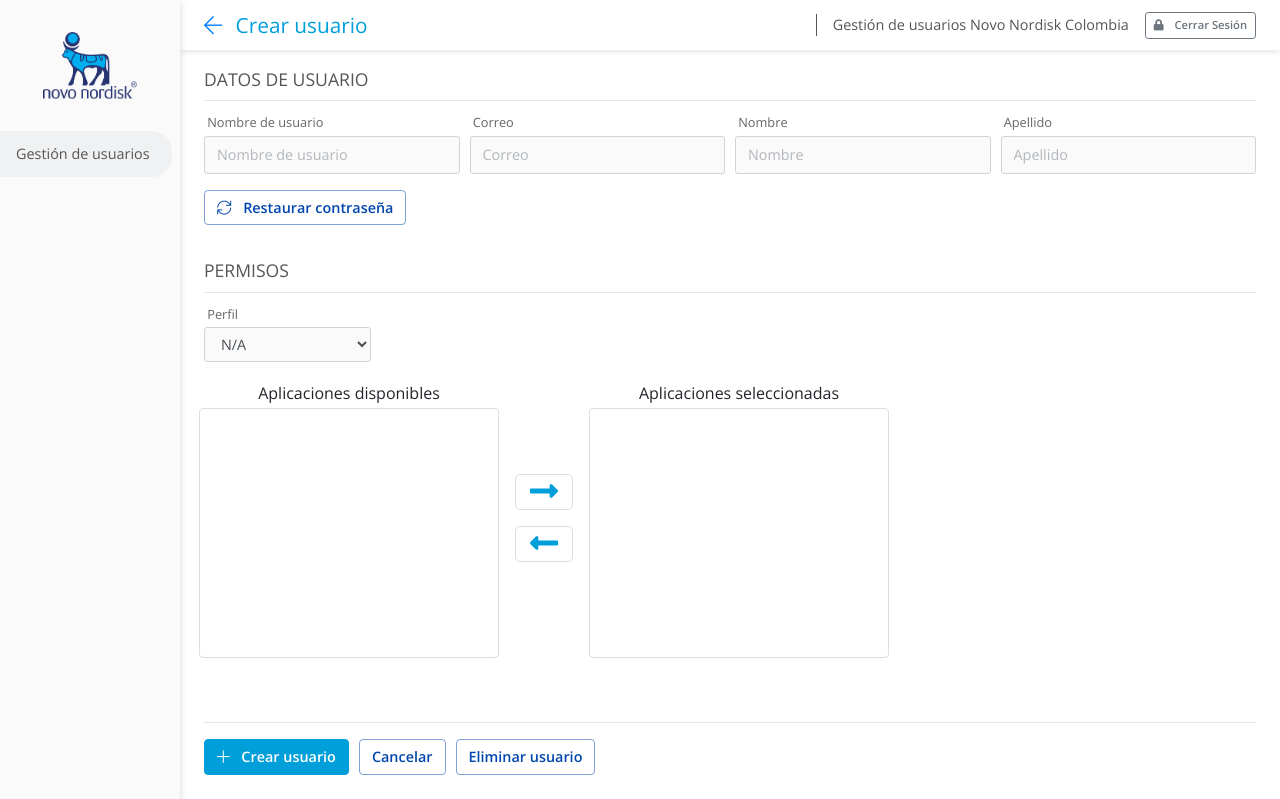
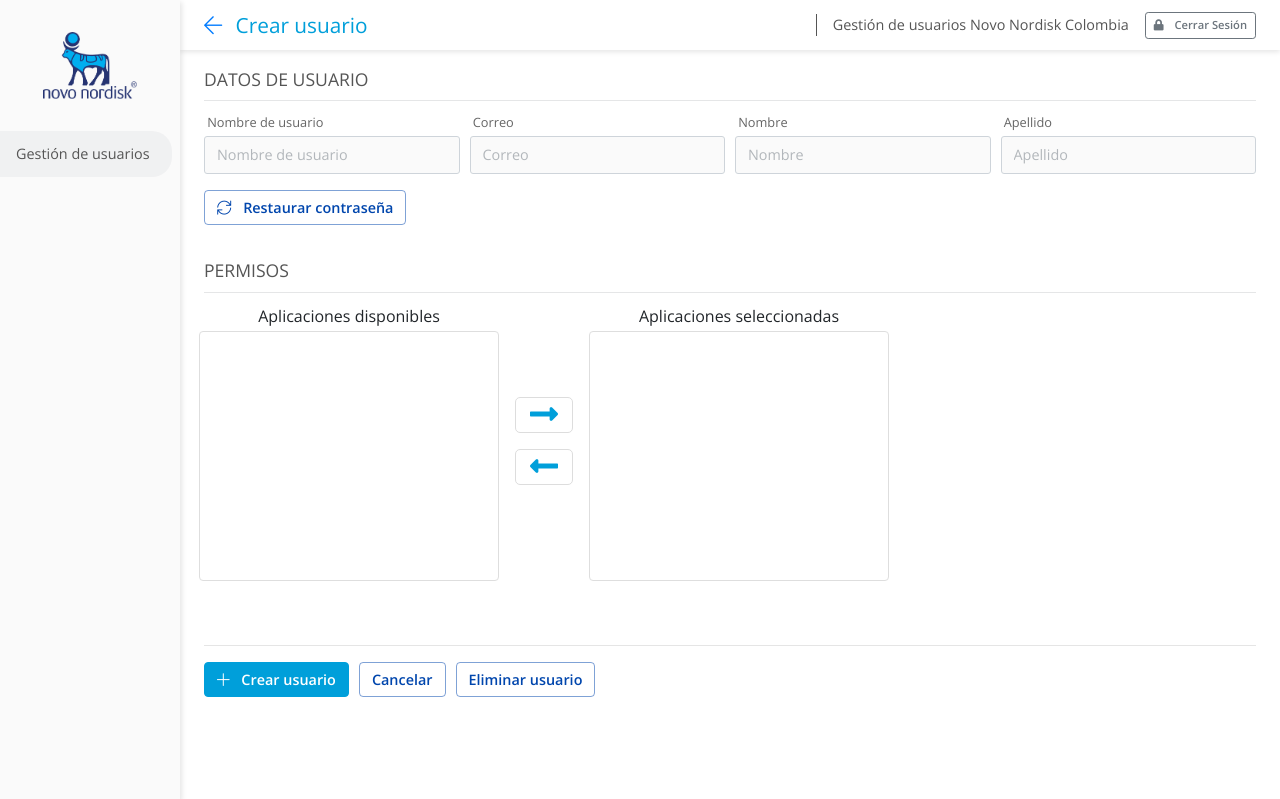
Before and after one commit to camiloux/novousers, a Django app: page /create-user in a window 1280 px wide. Shown: the top 799 px of the page. Run offline with Django 3.2, Linux system fonts and the light colour scheme; some libraries are stand-ins or nearby versions.

Commit message:
Escondido tema de perfiles

```diff
--- a/user_manager/jinja2/user_manager/components/user-list/_filtros.html
+++ b/user_manager/jinja2/user_manager/components/user-list/_filtros.html
@@ -4,7 +4,7 @@
 {# Row1 #}
 {% set row1 %}
     {{ naui_f.vue_select(label='Aplicación',name='aplicacion',options='apps', class='col-md-2', display='app_name',vmodel='filters.app') }}
-    {{ naui_f.vue_select(label='Perfil',name='perfil',options='profiles', class='col-md-2', display='name',vmodel='filters.profile') }}
+{#    {{ naui_f.vue_select(label='Perfil',name='perfil',options='profiles', class='col-md-2', display='name',vmodel='filters.profile') }}#}
     <div class="form-group col">
                 <label>Realice la búsqueda por nombre de usuario o correo</label>
                 <div class="input-group">
--- a/user_manager/jinja2/user_manager/components/user/_info-detalles.html
+++ b/user_manager/jinja2/user_manager/components/user/_info-detalles.html
@@ -4,7 +4,7 @@
 {% set legend='PERMISOS' %}
 
 {% set row1 %}
-{{ naui_f.vue_select(label='Perfil',name='perfil',options='profiles', class='col-md-2',display='name',vmodel='userProfile') }}
+{#{{ naui_f.vue_select(label='Perfil',name='perfil',options='profiles', class='col-md-2',display='name',vmodel='userProfile') }}#}
 {% endset %}
 
 {% set row2 %}
```
